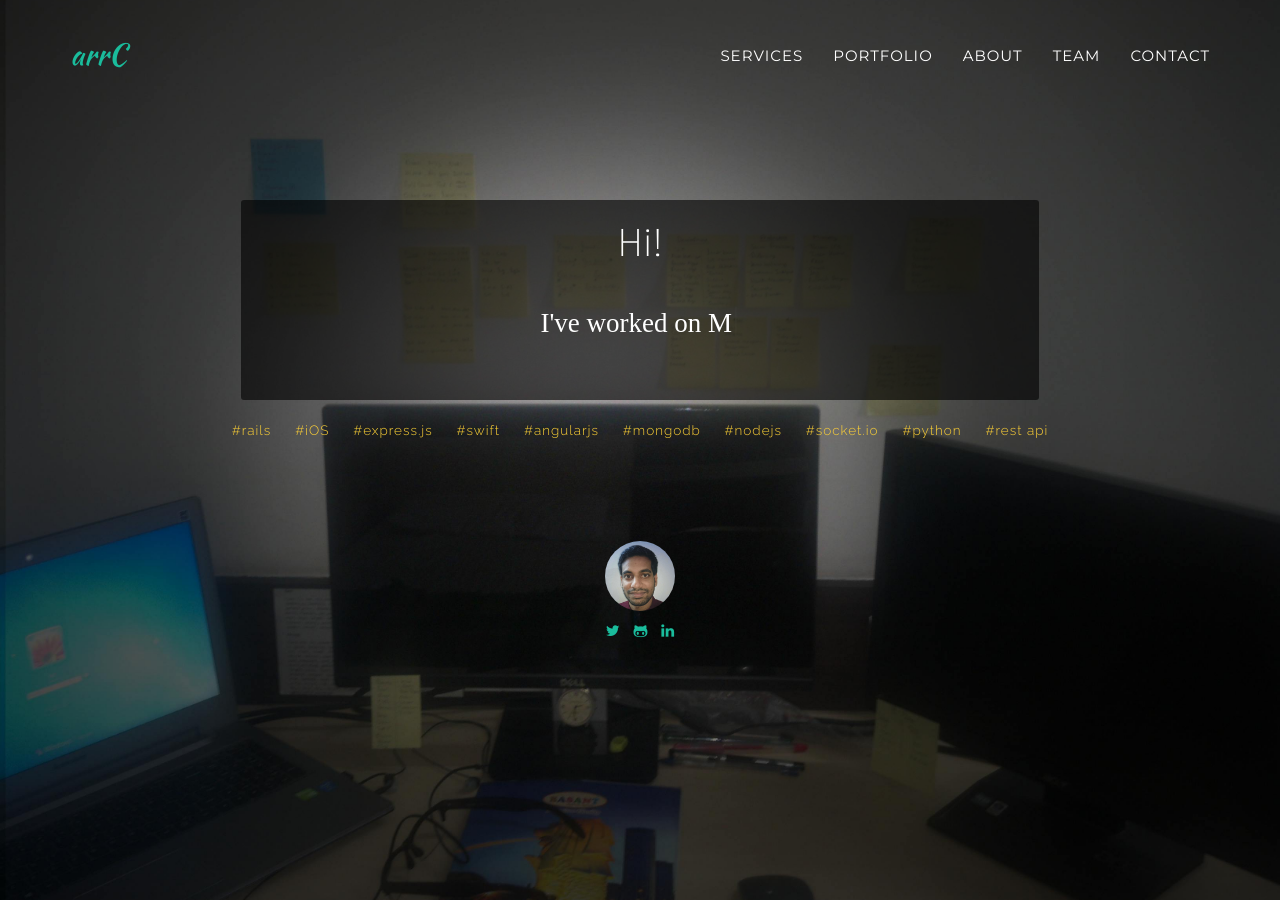
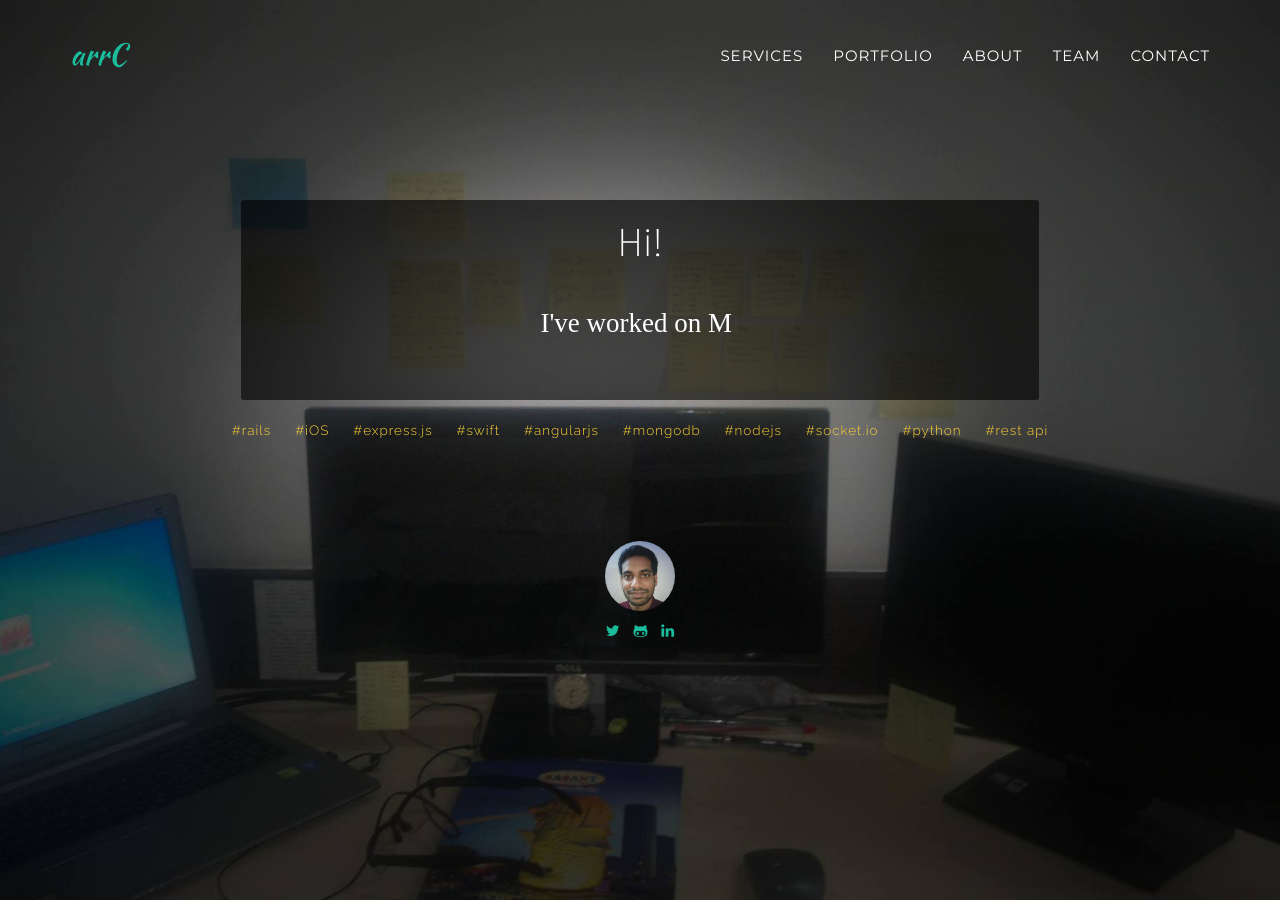
Before and after one commit to arrc/arrc.github.io, a Jekyll site: the page built from index.html, in a window 1280 px wide and 900 px high. Built offline with Jekyll 4.4.1, drawn with Linux system fonts in a browser that asks for light colours; some web fonts are replaced.

Commit message:
added better optimized and tiny size version of banner image.

```diff
--- a/_sass/home/_hero.scss
+++ b/_sass/home/_hero.scss
@@ -30,7 +30,7 @@
 
 
  .ar_hero {
-     background-image: url('../img/header-bg-funky.jpg');
+     background-image: url('../img/header.jpg');
      color: white;
      height: 100vh;
      .intro-text {
```
Also changed, not shown: img/header-bg-funky_copy.jpg (deleted), img/header.jpg, img/lake15.jpg (deleted).
